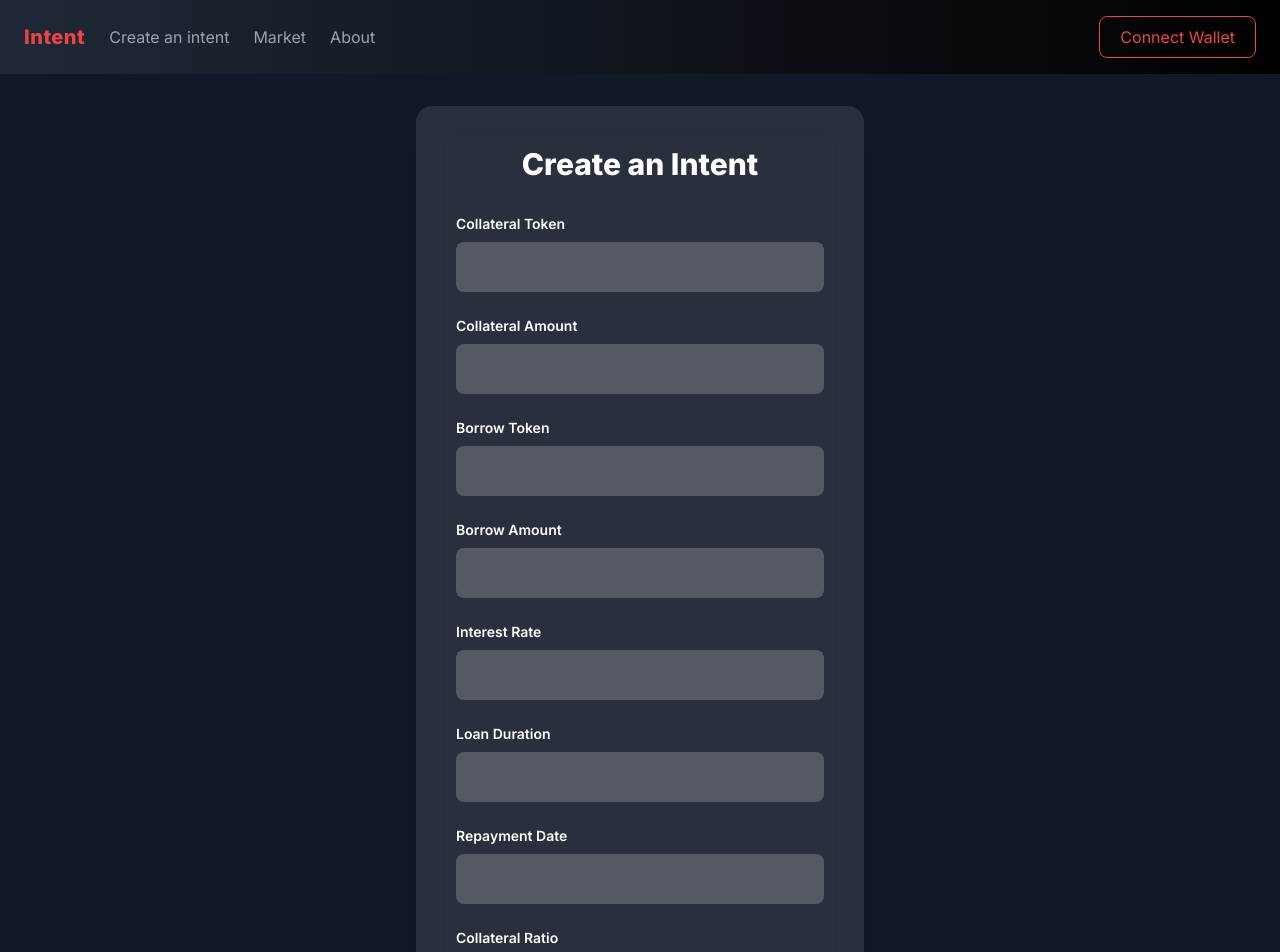
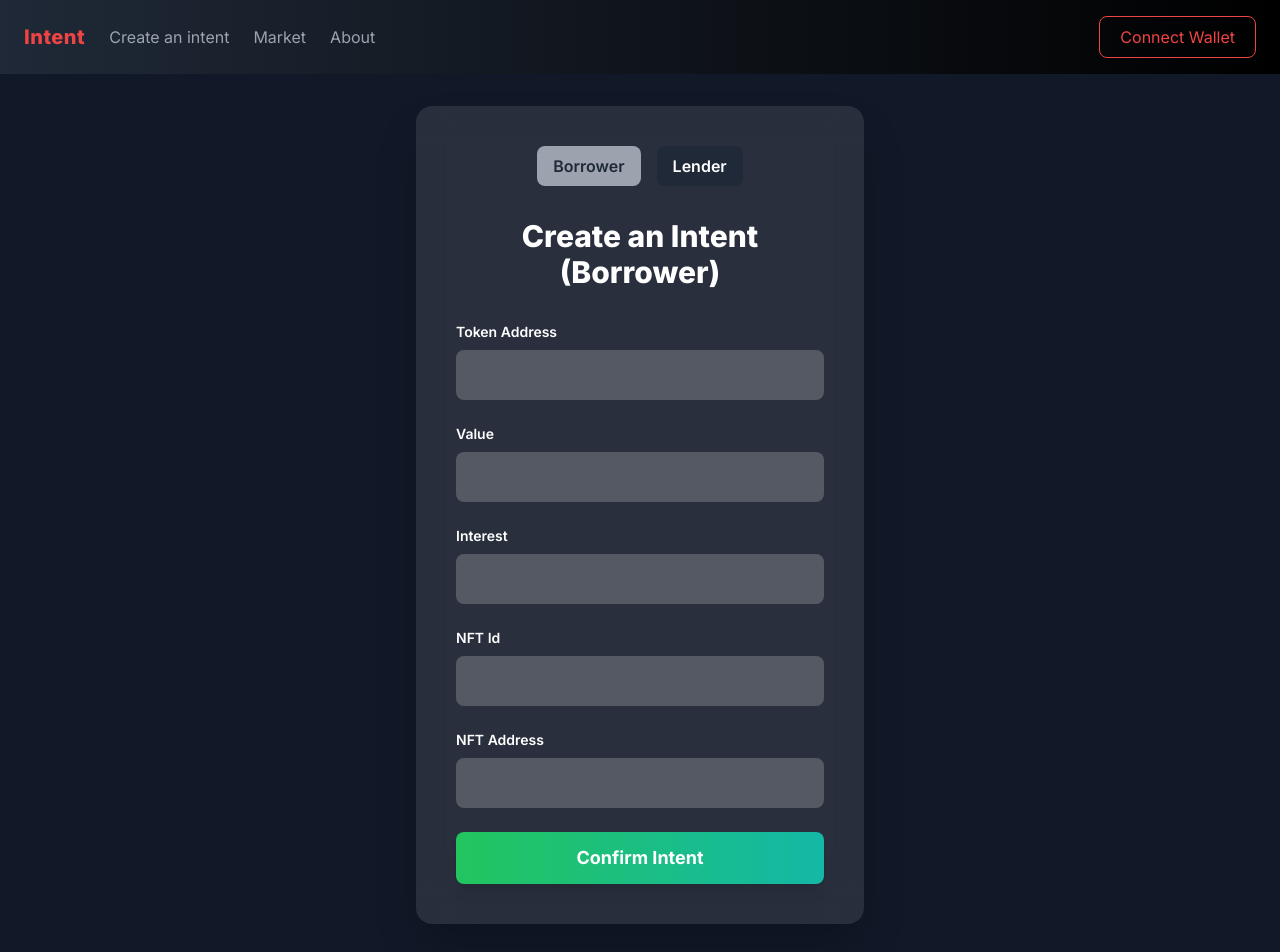
Before and after one commit to alanphil2k01/LoanIntent, a Next.js app in the folder packages/frontend/: page /intent in a window 1280 px wide. Shown: the top 952 px of the page. Built offline with nearby package versions, Linux system fonts and the light colour scheme.

Commit message:
Modified creat intent page

```diff
--- a/packages/frontend/src/app/intent/page.tsx
+++ b/packages/frontend/src/app/intent/page.tsx
@@ -1,90 +1,115 @@
-import React from 'react';
+'use client'
+import React, { useState } from 'react';
 
 function UserForm() {
+  const [isBorrower, setIsBorrower] = useState(true);
+  const [tokenAddress, setTokenAddress] = useState('');
+  const [value, setValue] = useState('');
+  const [interest, setInterest] = useState('');
+  const [nftId, setNftId] = useState('');
+  const [nftAddress, setNftAddress] = useState('');
+
+  const handleSubmit = (e: React.FormEvent) => {
+    e.preventDefault();
+    const formData = {
+      tokenAddress,
+      value,
+      interest,
+      ...(isBorrower && { nftId, nftAddress }),
+    };
+    console.log('Form Data:', formData);
+    // Handle form submission logic here
+  };
+
   return (
     <>
       <header className="flex justify-between items-center px-6 py-4 bg-gradient-to-r from-gray-800 to-black shadow-lg">
         <div className="flex items-center space-x-6">
           <div className="text-red-500 text-xl font-extrabold tracking-wide">Intent</div>
           <nav className="space-x-6">
-      <a href="#" className="text-gray-400 hover:text-white transition-colors duration-300 ease-in-out">
-        Create an intent
-      </a>
-      <a href="/" className="text-gray-400 hover:text-white transition-colors duration-300 ease-in-out">
-        Market
-      </a>
-      <a href="#" className="text-gray-400 hover:text-white transition-colors duration-300 ease-in-out">
-        About
-      </a>
+            <a href="#" className="text-gray-400 hover:text-white transition-colors duration-300 ease-in-out">Create an intent</a>
+            <a href="/" className="text-gray-400 hover:text-white transition-colors duration-300 ease-in-out">Market</a>
+            <a href="#" className="text-gray-400 hover:text-white transition-colors duration-300 ease-in-out">About</a>
           </nav>
         </div>
         <div className="flex space-x-4">
-    <button className="bg-transparent border border-red-500 text-red-500 px-5 py-2 rounded-lg hover:bg-red-500 hover:text-white transition duration-300 ease-in-out shadow-sm">
-      Connect Wallet
-    </button>
+          <button className="bg-transparent border border-red-500 text-red-500 px-5 py-2 rounded-lg hover:bg-red-500 hover:text-white transition duration-300 ease-in-out shadow-sm">Connect Wallet</button>
         </div>
       </header>
 
-    <div className="min-h-screen flex items-center justify-center bg-gradient-to-r from-gray-900 to-gray-900">
+      <div className="min-h-screen flex flex-col items-center justify-center bg-gradient-to-r from-gray-900 to-gray-900">
         <div className="bg-white bg-opacity-10 backdrop-blur-lg shadow-2xl rounded-2xl p-10 max-w-md w-full mx-4 my-8">
-    <h2 className="text-3xl font-extrabold text-white text-center mb-8">Create an Intent</h2>
-    <form className="space-y-6">
+          <div className="flex justify-center mb-8 space-x-4">
+            <button
+              onClick={() => setIsBorrower(true)}
+              className={`px-4 py-2 font-semibold rounded-lg transition duration-300 ease-in-out ${!isBorrower ? 'bg-gray-800 text-white' : 'bg-gray-400 text-gray-800'}`}
+            >
+              Borrower
+            </button>
+            <button
+              onClick={() => setIsBorrower(false)}
+              className={`px-4 py-2 font-semibold rounded-lg transition duration-300 ease-in-out ${isBorrower ? 'bg-gray-800 text-white' : 'bg-gray-400 text-gray-800'}`}
+            >
+              Lender
+            </button>
+          </div>
+
+          <h2 className="text-3xl font-extrabold text-white text-center mb-8">
+            {isBorrower ? 'Create an Intent (Borrower)' : 'Create an Intent (Lender)'}
+          </h2>
+
+          <form className="space-y-6" onSubmit={handleSubmit}>
             <div>
-        <label className="block text-sm font-semibold text-white mb-2">Collateral Token</label>
+              <label className="block text-sm font-semibold text-white mb-2">Token Address</label>
               <input
                 type="text"
+                value={tokenAddress}
+                onChange={(e) => setTokenAddress(e.target.value)}
                 className="w-full px-5 py-3 bg-white bg-opacity-20 text-white border border-transparent focus:border-indigo-500 rounded-lg focus:outline-none transition duration-300 ease-in-out"
               />
             </div>
             <div>
-        <label className="block text-sm font-semibold text-white mb-2">Collateral Amount</label>
+              <label className="block text-sm font-semibold text-white mb-2">Value</label>
               <input
                 type="number"
+                value={value}
+                onChange={(e) => setValue(e.target.value)}
                 className="w-full px-5 py-3 bg-white bg-opacity-20 text-white border border-transparent focus:border-indigo-500 rounded-lg focus:outline-none transition duration-300 ease-in-out"
               />
             </div>
             <div>
-        <label className="block text-sm font-semibold text-white mb-2">Borrow Token</label>
+              <label className="block text-sm font-semibold text-white mb-2">Interest</label>
               <input
                 type="text"
+                value={interest}
+                onChange={(e) => setInterest(e.target.value)}
+                className="w-full px-5 py-3 bg-white bg-opacity-20 text-white border border-transparent focus:border-indigo-500 rounded-lg focus:outline-none transition duration-300 ease-in-out"
+              />
+            </div>
+
+            {isBorrower && (
+              <>
+                <div>
+                  <label className="block text-sm font-semibold text-white mb-2">NFT Id</label>
+                  <input
+                    type="text"
+                    value={nftId}
+                    onChange={(e) => setNftId(e.target.value)}
                     className="w-full px-5 py-3 bg-white bg-opacity-20 text-white border border-transparent focus:border-indigo-500 rounded-lg focus:outline-none transition duration-300 ease-in-out"
                   />
                 </div>
                 <div>
-        <label className="block text-sm font-semibold text-white mb-2">Borrow Amount</label>
+                  <label className="block text-sm font-semibold text-white mb-2">NFT Address</label>
                   <input
-          type="number"
+                    type="text"
+                    value={nftAddress}
+                    onChange={(e) => setNftAddress(e.target.value)}
                     className="w-full px-5 py-3 bg-white bg-opacity-20 text-white border border-transparent focus:border-indigo-500 rounded-lg focus:outline-none transition duration-300 ease-in-out"
                   />
                 </div>
-      <div>
-        <label className="block text-sm font-semibold text-white mb-2">Interest Rate</label>
-        <input
-          type="text"
-          className="w-full px-5 py-3 bg-white bg-opacity-20 text-white border border-transparent focus:border-indigo-500 rounded-lg focus:outline-none transition duration-300 ease-in-out"
-        />
-      </div>
-      <div>
-        <label className="block text-sm font-semibold text-white mb-2">Loan Duration</label>
-        <input
-          type="text"
-          className="w-full px-5 py-3 bg-white bg-opacity-20 text-white border border-transparent focus:border-indigo-500 rounded-lg focus:outline-none transition duration-300 ease-in-out"
-        />
-      </div>
-      <div>
-        <label className="block text-sm font-semibold text-white mb-2">Repayment Date</label>
-        <input
-          type="text"
-          className="w-full px-5 py-3 bg-white bg-opacity-20 text-white border border-transparent focus:border-indigo-500 rounded-lg focus:outline-none transition duration-300 ease-in-out"
-        />
-      </div>
-      <div>
-        <label className="block text-sm font-semibold text-white mb-2">Collateral Ratio</label>
-        <input
-          type="text"
-          className="w-full px-5 py-3 bg-white bg-opacity-20 text-white border border-transparent focus:border-indigo-500 rounded-lg focus:outline-none transition duration-300 ease-in-out"
-        />
-      </div>
+              </>
+            )}
+
             <div className="text-center mt-8">
               <button
                 type="submit"
@@ -96,7 +121,6 @@ function UserForm() {
           </form>
         </div>
       </div>
-
     </>
   );
 }
```
Also changed, not shown: 1 other file (tests, documents, lock files or other folders). Lines whose indentation alone changed are shown as unchanged.
